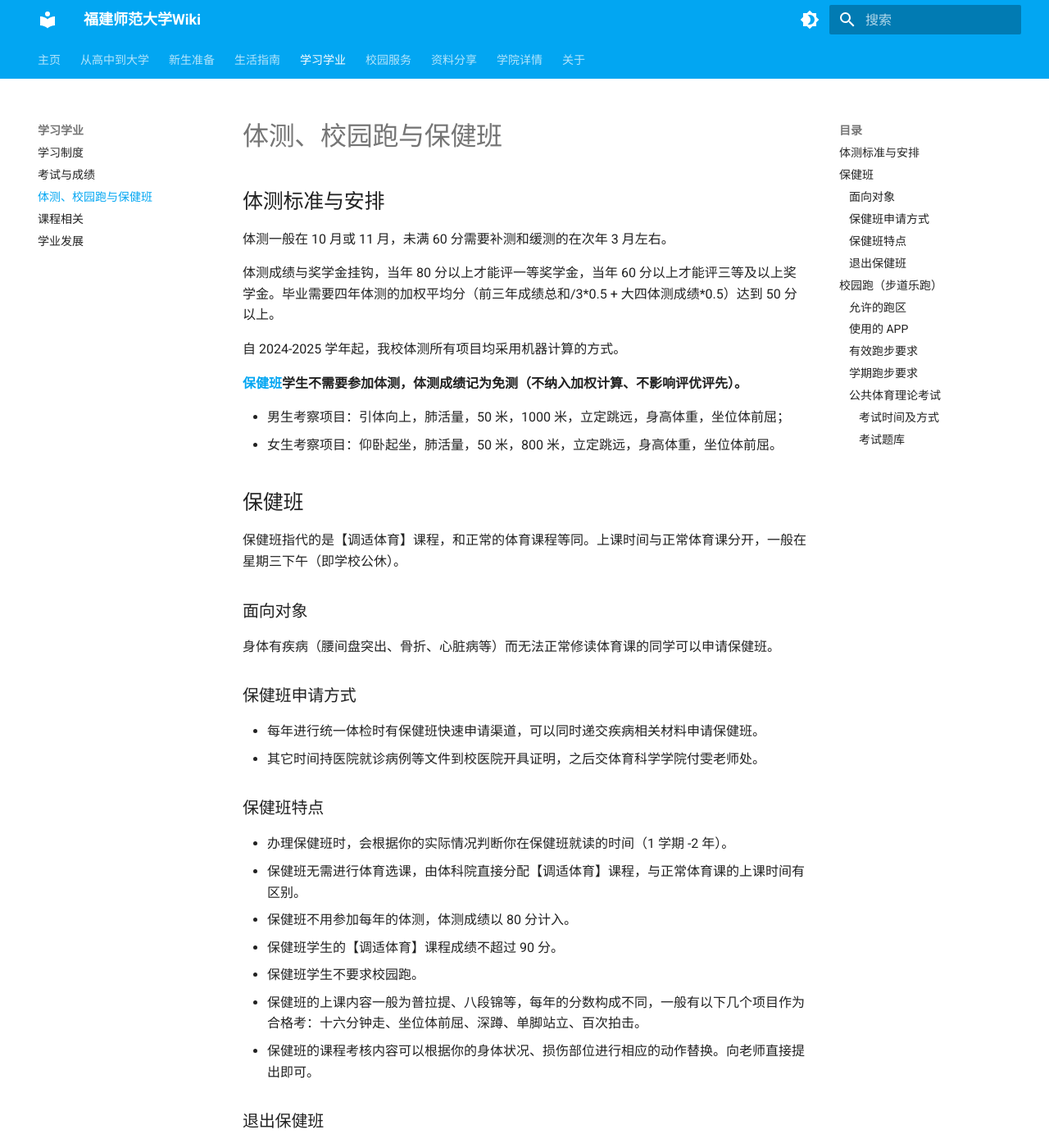
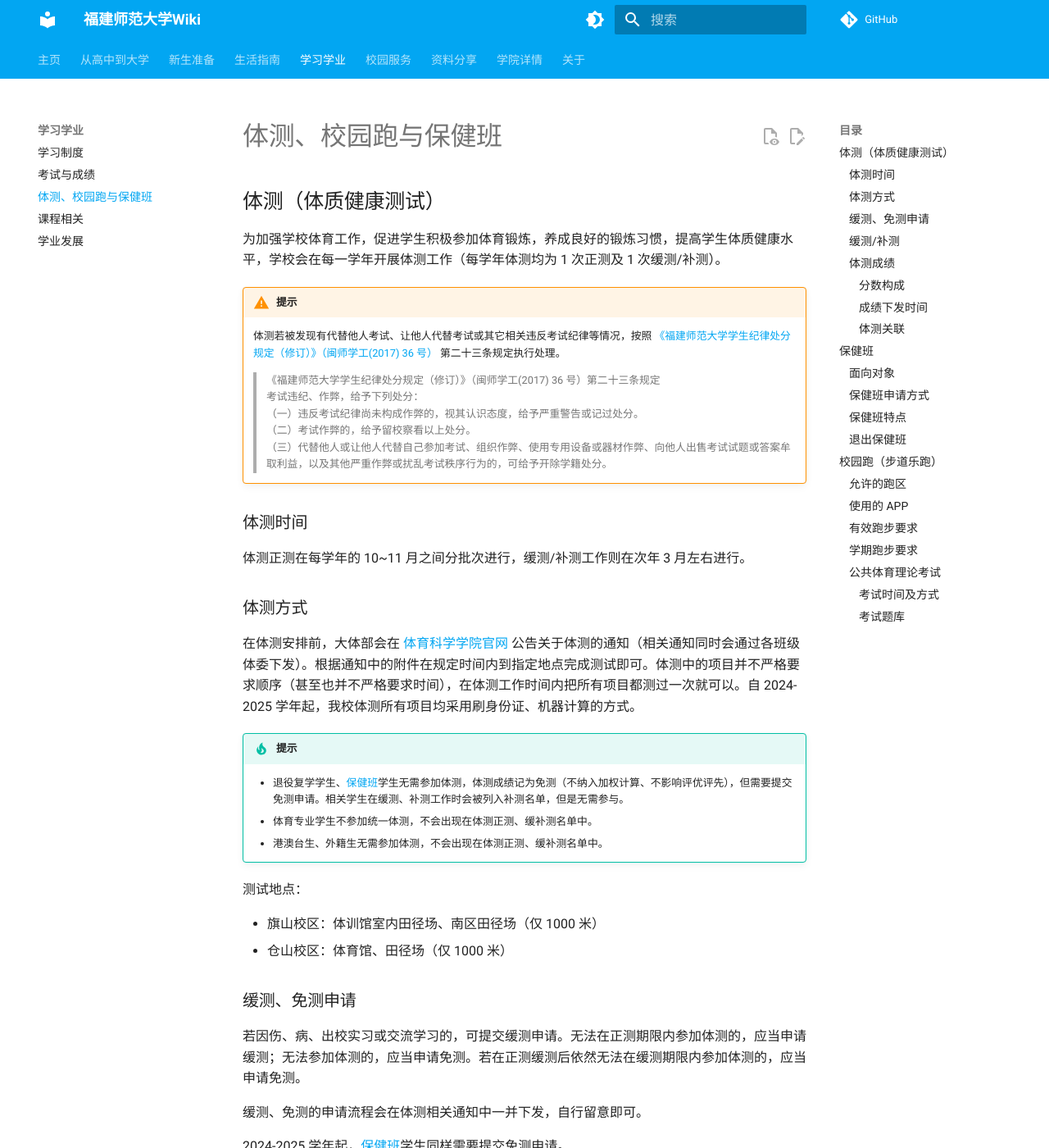
Before and after one commit to kanerty/FJNU-Wiki, an MkDocs documentation site: the page built from docs/study/physical-fitness.md, in a window 1280 px wide and 1400 px high. Shown: the whole window at 82% size. Built offline with MkDocs 1.6.1 and Material for MkDocs 9.7.7, drawn with Linux system fonts in a browser that asks for light colours; comment, search, counter and statistics services are not loaded; some of the changed text lies outside the part shown.

Commit message:
feat: 补充体测相关内容 perf: 补充仓库地址及edit_action; (hospital\* facilities\*)备注规范化

```diff
--- a/docs/study/physical-fitness.md
+++ b/docs/study/physical-fitness.md
@@ -1,17 +1,90 @@
 # 体测、校园跑与保健班
 
-## 体测标准与安排 {#fitness-test}
+## 体测（体质健康测试） {#fitness-test}
 
-体测一般在 10 月或 11 月，未满 60 分需要补测和缓测的在次年 3 月左右。
+为加强学校体育工作，促进学生积极参加体育锻炼，养成良好的锻炼习惯，提高学生体质健康水平，学校会在每一学年开展体测工作（每学年体测均为 1 次正测及 1 次缓测/补测）。
 
-体测成绩与奖学金挂钩，当年 80 分以上才能评一等奖学金，当年 60 分以上才能评三等及以上奖学金。毕业需要四年体测的加权平均分（前三年成绩总和/3\*0.5 + 大四体测成绩\*0.5）达到 50 分以上。
+!!! warning "提示"
+    体测若被发现有代替他人考试、让他人代替考试或其它相关违反考试纪律等情况，按照 [《福建师范大学学生纪律处分规定（修订）》（闽师学工(2017) 36 号）](https://stu.fjnu.edu.cn/31/98/c6022a143768/page.htm) 第二十三条规定执行处理。
 
-自 2024-2025 学年起，我校体测所有项目均采用机器计算的方式。
+    > 《福建师范大学学生纪律处分规定（修订）》（闽师学工(2017) 36 号）第二十三条规定
+    > 考试违纪、作弊，给予下列处分：
+    > （一）违反考试纪律尚未构成作弊的，视其认识态度，给予严重警告或记过处分。
+    > （二）考试作弊的，给予留校察看以上处分。
+    > （三）代替他人或让他人代替自己参加考试、组织作弊、使用专用设备或器材作弊、向他人出售考试试题或答案牟取利益，以及其他严重作弊或扰乱考试秩序行为的，可给予开除学籍处分。
 
-**[保健班](#health-class)学生不需要参加体测，体测成绩记为免测（不纳入加权计算、不影响评优评先）。**
+### 体测时间
 
-- 男生考察项目：引体向上，肺活量，50 米，1000 米，立定跳远，身高体重，坐位体前屈；
-- 女生考察项目：仰卧起坐，肺活量，50 米，800 米，立定跳远，身高体重，坐位体前屈。
+体测正测在每学年的 10\~11 月之间分批次进行，缓测/补测工作则在次年 3 月左右进行。
+
+### 体测方式
+
+在体测安排前，大体部会在 [体育科学学院官网](https://tky.fjnu.edu.cn/tzjk/list.htm) 公告关于体测的通知（相关通知同时会通过各班级体委下发）。根据通知中的附件在规定时间内到指定地点完成测试即可。体测中的项目并不严格要求顺序（甚至也并不严格要求时间），在体测工作时间内把所有项目都测过一次就可以。自 2024-2025 学年起，我校体测所有项目均采用刷身份证、机器计算的方式。
+
+!!! tip "提示"
+    - 退役复学学生、[保健班](#health-class)学生无需参加体测，体测成绩记为免测（不纳入加权计算、不影响评优评先），但需要提交免测申请。相关学生在缓测、补测工作时会被列入补测名单，但是无需参与。
+    - 体育专业学生不参加统一体测，不会出现在体测正测、缓补测名单中。
+    - 港澳台生、外籍生无需参加体测，不会出现在体测正测、缓补测名单中。
+
+测试地点：
+
+- 旗山校区：体训馆室内田径场、南区田径场（仅 1000 米）
+- 仓山校区：体育馆、田径场（仅 1000 米）
+
+### 缓测、免测申请
+
+若因伤、病、出校实习或交流学习的，可提交缓测申请。无法在正测期限内参加体测的，应当申请缓测；无法参加体测的，应当申请免测。若在正测缓测后依然无法在缓测期限内参加体测的，应当申请免测。
+
+缓测、免测的申请流程会在体测相关通知中一并下发，自行留意即可。
+
+2024-2025 学年起，[保健班](#health-class)学生同样需要提交免测申请。
+
+### 缓测/补测
+
+体测正测成绩未达到 60 分的 或 有办理缓测的同学需要参加 缓测/补测，相关工作会在次年 3 月进行，流程与体测正测相同。
+
+缓测/补测时可以自由选择测试项目，但需要保证最终所有项目至少有测试过一次。体测各项目最终成绩取两次测试中较高的一次。
+
+!!! tip "提示"
+    若因体测正测成绩未达到 60 分而被列入补测名单，只要所有项目都至少有测试过一次（即使是 0 分），就可以不去参加补测。
+
+### 体测成绩
+
+#### 分数构成
+
+体测的满分为 100 分，其中后 2 个项目在超过满分后分别有 10 分的附加分，即最高分为 120 分。分数在计算及格、奖学金评定等工作时精确到小数点后 1 位，不四舍五入。
+
+男生各项目的分数占比如下：
+
+| 身高体重(BMI) | 肺活量 | 50 米跑 | 坐位体前屈 | 立定跳远 | 引体向上 | 1000 米跑 |
+| --- | --- | --- | --- | --- | --- | --- |
+| 15 分 | 15 分 | 20 分 | 10 分 | 10 分 | 10 分 | 20 分 |
+
+女生各项目的分数占比如下：
+
+| 身高体重(BMI) | 肺活量 | 50 米跑 | 坐位体前屈 | 立定跳远 | 1 分钟仰卧起坐 | 800 米跑 |
+| --- | --- | --- | --- | --- | --- | --- |
+| 15 分 | 15 分 | 20 分 | 10 分 | 10 分 | 10 分 | 20 分 |
+
+各项目评分细则请 [点击查看](https://tky.fjnu.edu.cn/21/51/c10998a205137/page.htm)，该标准为全国通用标准。
+
+#### 成绩下发时间
+
+体测成绩在测试时不会告知（但可以在测试完毕后的极短时间内自行查看教师屏幕上的数据，50 米、1000 米等部分项目受物理条件限制需要有人帮你查看或无法查看），会在 **缓测、补测工作前约 1 周** 和 **下一学年初** 分别下发一次，通过各班级体委下发（但实际上任何一个体委都能查询到全校的体测成绩）。
+
+#### 体测关联
+
+- 体测成绩与奖学金挂钩，当年 80.0 分及以上（良好及以上）才能评一等奖学金，当年 60.0 分以上（及格及以上）才能评三等及以上奖学金。
+- 毕业前至少需要有四次体测成绩记录（含免测）。
+- 毕业时会根据四年体测的加权平均分（其它年份体测成绩总和/3\*0.5 + 毕业年份体测成绩\*0.5）生成 **毕业成绩**，毕业成绩需要达到 50.0 分及以上才准许毕业。
+- 若有免测学年，则申请免测学年的体测成绩不计入毕业成绩。此处给出一些样例：
+
+    | 情况 | 毕业成绩公式 |
+    | --- | --- |
+    | 大一免测，其它学年正常参加 | 大二、大三体测成绩总和/2\*0.5 + 毕业年份体测成绩\*0.5 |
+    | 大四免测，其它学年正常参加 | 大一、大二、大三体测成绩总和/3 |
+    | 大一、大二、大三免测，大四正常参加 | 大四体测成绩 |
+    | 四年均免测 | 无成绩，计为免测 |
 
 ## 保健班 {#health-class}
 
@@ -30,7 +103,7 @@
 
 - 办理保健班时，会根据你的实际情况判断你在保健班就读的时间（1 学期 -2 年）。
 - 保健班无需进行体育选课，由体科院直接分配【调适体育】课程，与正常体育课的上课时间有区别。
-- 保健班不用参加每年的体测，体测成绩以 80 分计入。
+- 保健班不用参加每年的体测（但需要提交免测申请），体测成绩以 80 分计入。
 - 保健班学生的【调适体育】课程成绩不超过 90 分。
 - 保健班学生不要求校园跑。
 - 保健班的上课内容一般为普拉提、八段锦等，每年的分数构成不同，一般有以下几个项目作为合格考：十六分钟走、坐位体前屈、深蹲、单脚站立、百次拍击。
--- a/mkdocs.yml
+++ b/mkdocs.yml
@@ -1,5 +1,7 @@
 site_name: 福建师范大学Wiki
 site_url: https://fjnu.nekoark.com/
+repo_url: https://github.com/Xuuyuan/FJNU-Wiki
+edit_uri: edit/main/docs/
 theme:
   name: material
   features:
@@ -8,6 +10,8 @@ theme:
     - navigation.footer
     - navigation.instant
     - search.highlight
+    - content.action.edit
+    - content.action.view
   language: zh
   palette:
     - scheme: default
```
Also changed, not shown: docs/live/hospital.md (+3 -1 lines), docs/service/facilities.md (+2 -1 lines).
